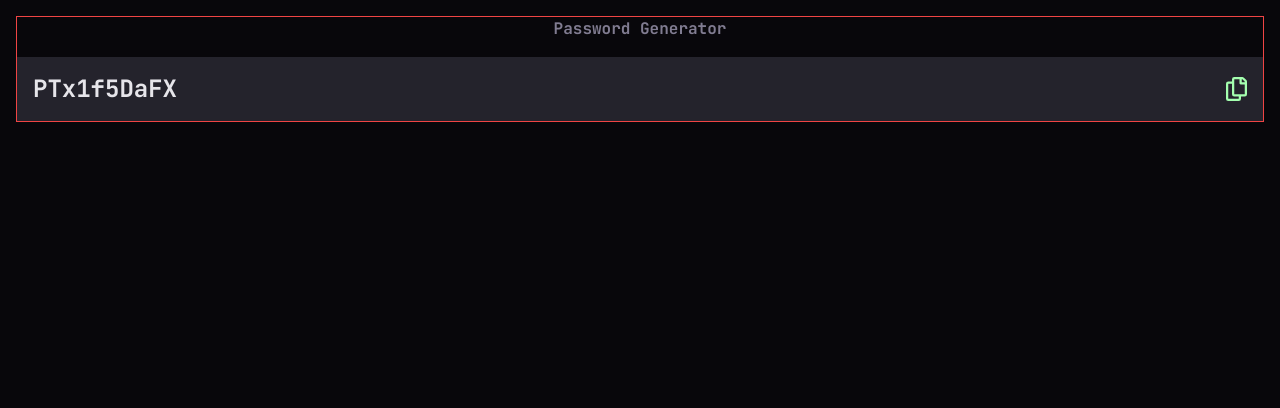
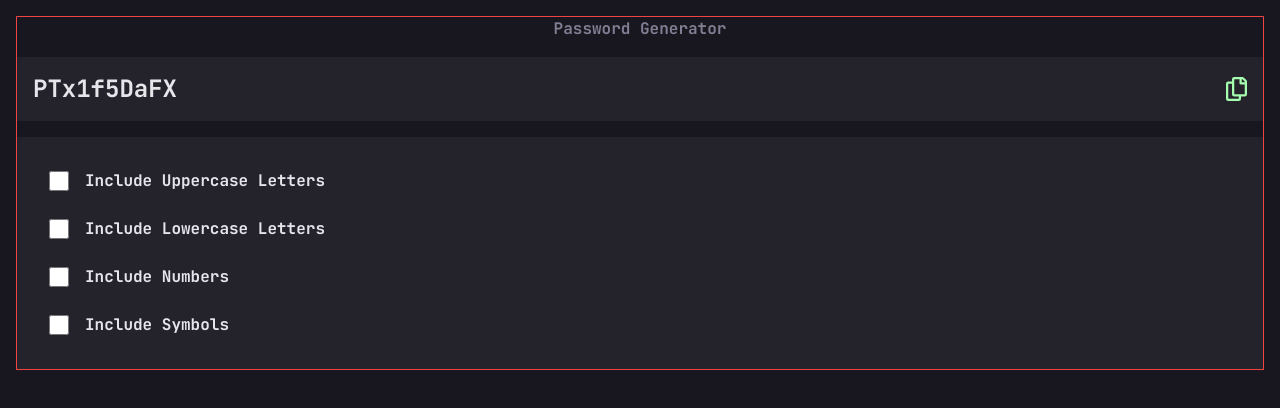
Before and after one commit to Mowee59/PasswordGenerator, an Angular app: page / in a window 1280 px wide. Shown: the top 408 px of the page. Built offline with nearby package versions, Linux system fonts and the light colour scheme.

Commit message:
Created and styled checkboxes and their labels

```diff
--- a/src/app/app.component.html
+++ b/src/app/app.component.html
@@ -1,3 +1,3 @@
-<main class="main p-4 font-jetBrainsMono">
+<main class="main p-4 font-jetBrainsMono font-bold">
   <app-password-generator />
 </main>
--- a/src/app/component/password-generator/password-generator.component.html
+++ b/src/app/component/password-generator/password-generator.component.html
@@ -1,8 +1,9 @@
 <div
-  class="border border-red-500 flex flex-col gap-4 justify-center text-[#e6e5ea]"
+  class="border border-red-500 flex flex-col gap-4 justify-center text-text-light"
 >
-  <h2 class="font-bold text-base text-[#807c91] text-center">
+  <h2 class="font-bold text-base text-text-dark text-center">
     Password Generator
   </h2>
   <app-password-display />
+  <app-password-option />
 </div>
--- a/src/app/component/password-generator/password-generator.component.ts
+++ b/src/app/component/password-generator/password-generator.component.ts
@@ -1,10 +1,11 @@
 import { Component } from '@angular/core';
 import { PasswordDisplayComponent } from '../password-display/password-display.component';
+import { PasswordOptionComponent } from '../password-option/password-option.component';
 
 @Component({
   selector: 'app-password-generator',
   standalone: true,
-  imports: [PasswordDisplayComponent],
+  imports: [PasswordDisplayComponent, PasswordOptionComponent],
   templateUrl: './password-generator.component.html',
   styleUrl: './password-generator.component.css',
 })
--- a/src/app/component/password-option/password-option.component.html
+++ b/src/app/component/password-option/password-option.component.html
@@ -1 +1,20 @@
-<p>password-option works!</p>
+<div class="flex flex-col bg-[#24232C] justify-between p-8">
+  <div class="flex flex-col gap-6">
+    <div class="flex gap-4 items-center">
+      <input type="checkbox" class="size-5 accent-accent" />
+      <p class="text-base">Include Uppercase Letters</p>
+    </div>
+    <div class="flex gap-4 items-center">
+      <input type="checkbox" class="size-5 accent-accent" />
+      <p class="text-base">Include Lowercase Letters</p>
+    </div>
+    <div class="flex gap-4 items-center">
+      <input type="checkbox" class="size-5 accent-accent" />
+      <p class="text-base">Include Numbers</p>
+    </div>
+    <div class="flex gap-4 items-center">
+      <input type="checkbox" class="size-5 accent-accent" />
+      <p class="text-base">Include Symbols</p>
+    </div>
+  </div>
+</div>
--- a/src/index.html
+++ b/src/index.html
@@ -13,7 +13,7 @@
       rel="stylesheet"
     />
   </head>
-  <body class="bg-[#08070B]">
+  <body class="bg-background-page">
     <app-root></app-root>
   </body>
 </html>
--- a/tailwind.config.js
+++ b/tailwind.config.js
@@ -6,6 +6,16 @@ module.exports = {
       fontFamily: {
         jetBrainsMono: ["JetBrains Mono", "serif"],
       },
+      colors: {
+        "background-page": "#18171F",
+        "background-component": "#24232C",
+        "text-dark": "#817D92",
+        "text-light": "#E6E5EA",
+        accent: "#A4FFAF",
+        error: "#F64A4A",
+        warning: "#FB7C58",
+        caution: "#F8CD65",
+      },
     },
   },
   plugins: [],
```
